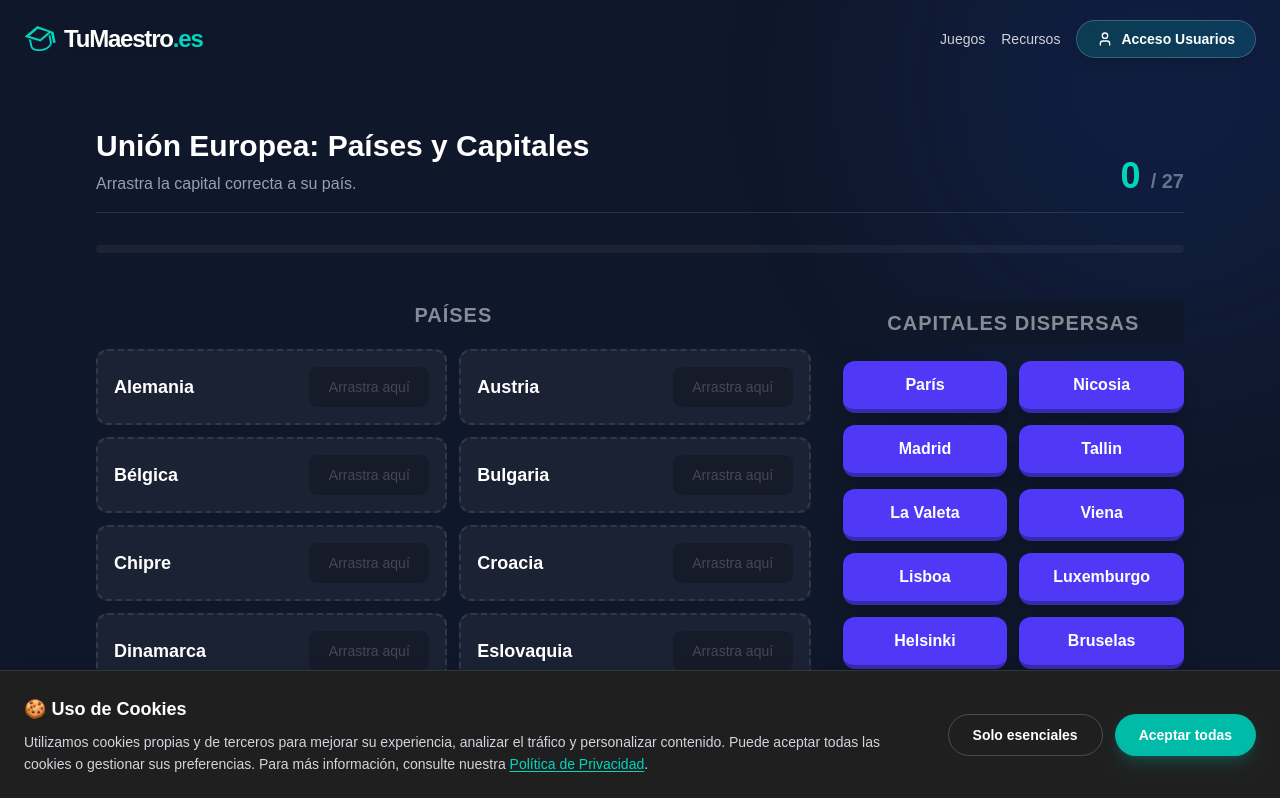
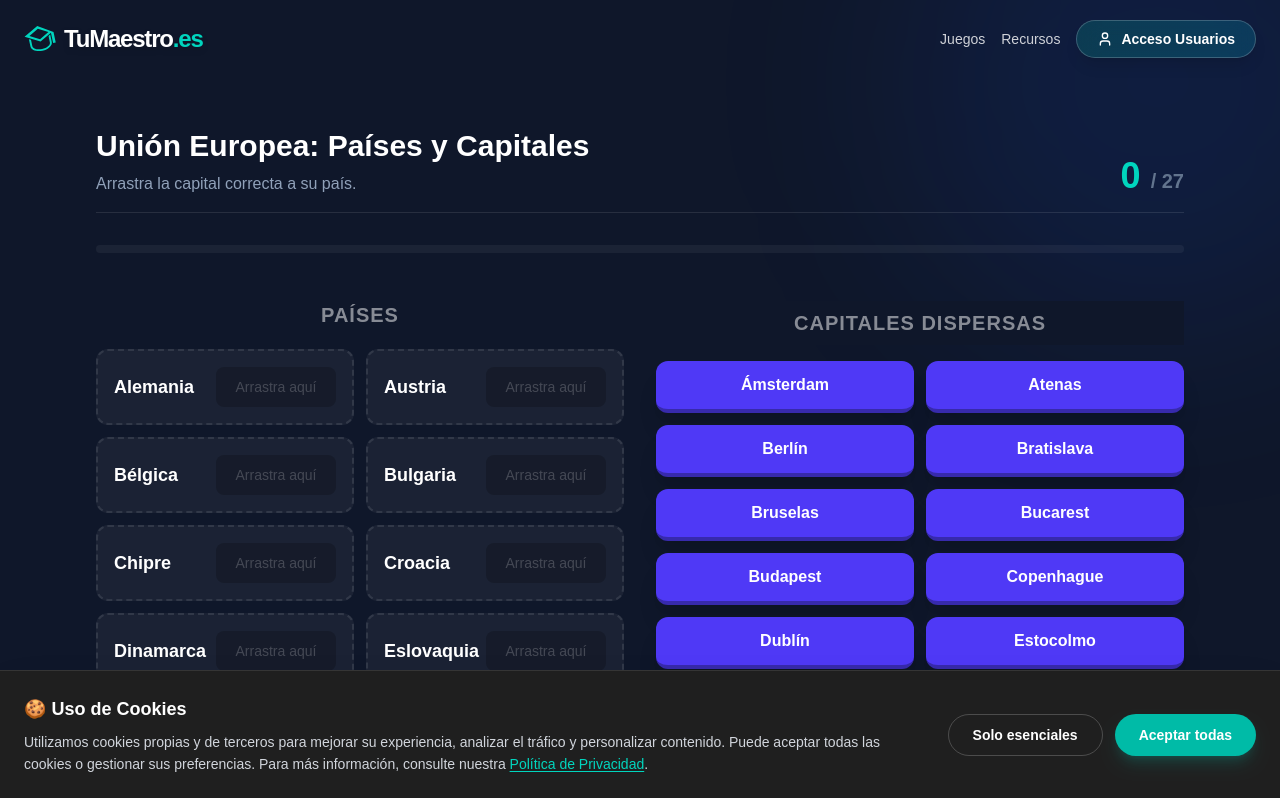
Before and after one commit to davidlpena74-bit/tumaestro, a Next.js app in the folder web/: page /juegos/capitales-ue in a window 1280 px wide. Shown: the top 798 px of the page. Built offline with nearby package versions, Linux system fonts and the light colour scheme.

Commit message:
style: layout 4-cols and sort capitals alphabetically

```diff
--- a/web/src/components/games/CapitalMatchingGame.tsx
+++ b/web/src/components/games/CapitalMatchingGame.tsx
@@ -40,8 +40,9 @@ export default function CapitalMatchingGame() {
         const sortedCountries = [...pairs].sort((a, b) => a.country.localeCompare(b.country));
         setCountries(sortedCountries);
 
-        // 3. Set Capitals (Shuffled)
-        setCapitals(shuffle([...pairs]));
+        // 3. Set Capitals (Alphabetical order requested)
+        const sortedCapitals = [...pairs].sort((a, b) => a.capital.localeCompare(b.capital));
+        setCapitals(sortedCapitals);
 
         setMatches({});
         setCompleted(false);
@@ -135,7 +136,7 @@ export default function CapitalMatchingGame() {
                     </button>
                 </motion.div>
             ) : (
-                <div className="grid grid-cols-1 lg:grid-cols-3 gap-8">
+                <div className="grid grid-cols-1 lg:grid-cols-4 gap-8">
 
                     {/* Left Column: Countries (Drop Targets) - Spans 2 cols, internal 2-col grid */}
                     <div className="lg:col-span-2 grid grid-cols-1 sm:grid-cols-2 gap-3 content-start">
@@ -175,7 +176,7 @@ export default function CapitalMatchingGame() {
                     </div>
 
                     {/* Right Column: Capitals (Draggables) */}
-                    <div>
+                    <div className="lg:col-span-2">
                         <h3 className="text-xl font-bold text-white/50 mb-4 uppercase tracking-wider text-center sticky top-4 bg-[#0f172a] z-10 py-2">
                             Capitales Dispersas
                         </h3>
```
